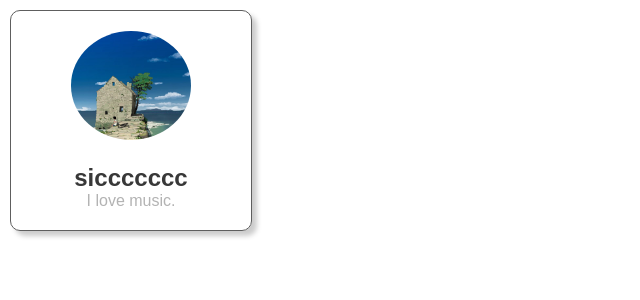
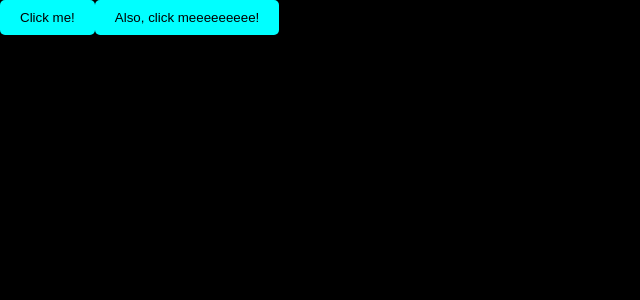
Before and after one commit to GabrielCruz45/react, a React (Vite) app in the folder my-react-app/: page / in a window 1280 px wide. Shown: the top 300 px of the page, without its empty margins (0-640 px from the left). Built offline with nearby package versions, Linux system fonts and the light colour scheme.

Commit message:
finished styling ways tutorial

```diff
--- a/my-react-app/src/App.jsx
+++ b/my-react-app/src/App.jsx
@@ -1,13 +1,16 @@
 // te quedaste en 32:25
 
 import Card from './Card.jsx';
+import Button from './Button/Button.jsx';
+import Button_two from './Button_two.jsx';
 
 function App() {
     return(
         <>
-            <Card/>
+            <Button/>
+            <Button_two/>
         </>
     );
-}
+};
 
-export default App
+export default App;
--- /dev/null
+++ b/my-react-app/src/Button/Button.jsx
@@ -0,0 +1,9 @@
+import styles from './Button.module.css';
+
+function Button(){
+    return(
+        <button className={styles.button}>Click me!</button>
+    );
+};
+
+export default Button;
--- /dev/null
+++ b/my-react-app/src/Button/Button.module.css
@@ -0,0 +1,12 @@
+.button{
+  background-color: aqua;
+  color: black;
+  padding: 10px 20px;
+  border: none;
+  border-radius: 5px;
+}
+
+.button:hover{
+  cursor: pointer;
+  background-color: rgb(0, 229, 229);
+}
--- /dev/null
+++ b/my-react-app/src/Button_two.jsx
@@ -0,0 +1,15 @@
+function Button_two(){
+    const styles = {
+        backgroundColor: "aqua",
+        color: "black",
+        padding: "10px 20px",
+        border: "none",
+        borderRadius: "5px",
+    };
+
+    return(
+        <button style={styles}>Also, click meeeeeeeee!</button>
+    );
+};
+
+export default Button_two;
--- a/my-react-app/src/index.css
+++ b/my-react-app/src/index.css
@@ -2,6 +2,7 @@
   padding: 0;
   margin: 0;
   box-sizing: border-box;
+  background-color: black;
 }
 
 .card{
```
Also changed, not shown: 1 other file (tests, documents, lock files or other folders).
